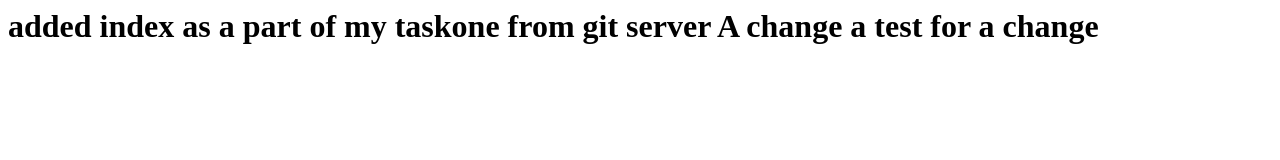
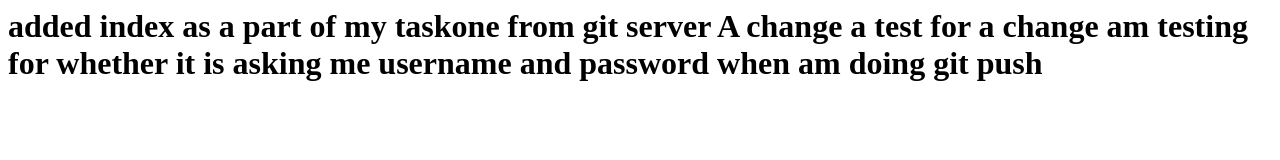
Before and after one commit to ashlesha26/devops, a plain HTML site: page index.html in a window 1280 px wide. Drawn offline with Linux system fonts and the light colour scheme.

Commit message:
test again

```diff
--- a/index.html
+++ b/index.html
@@ -1 +1 @@
-<h1>added index as a part of my taskone from git server A change a test for a change</h1>
+<h1>added index as a part of my taskone from git server A change a test for a change am testing for whether it is asking me username and password when am doing git push</h1>
```
